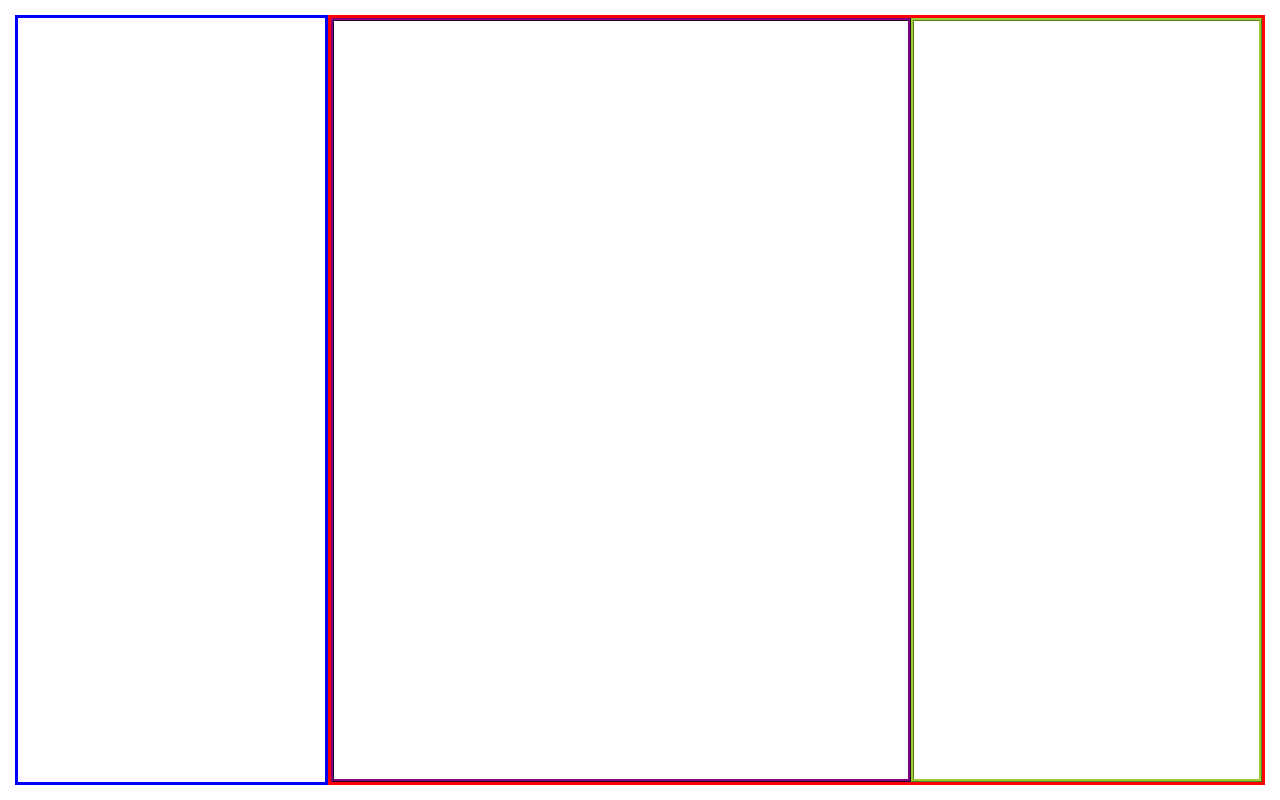
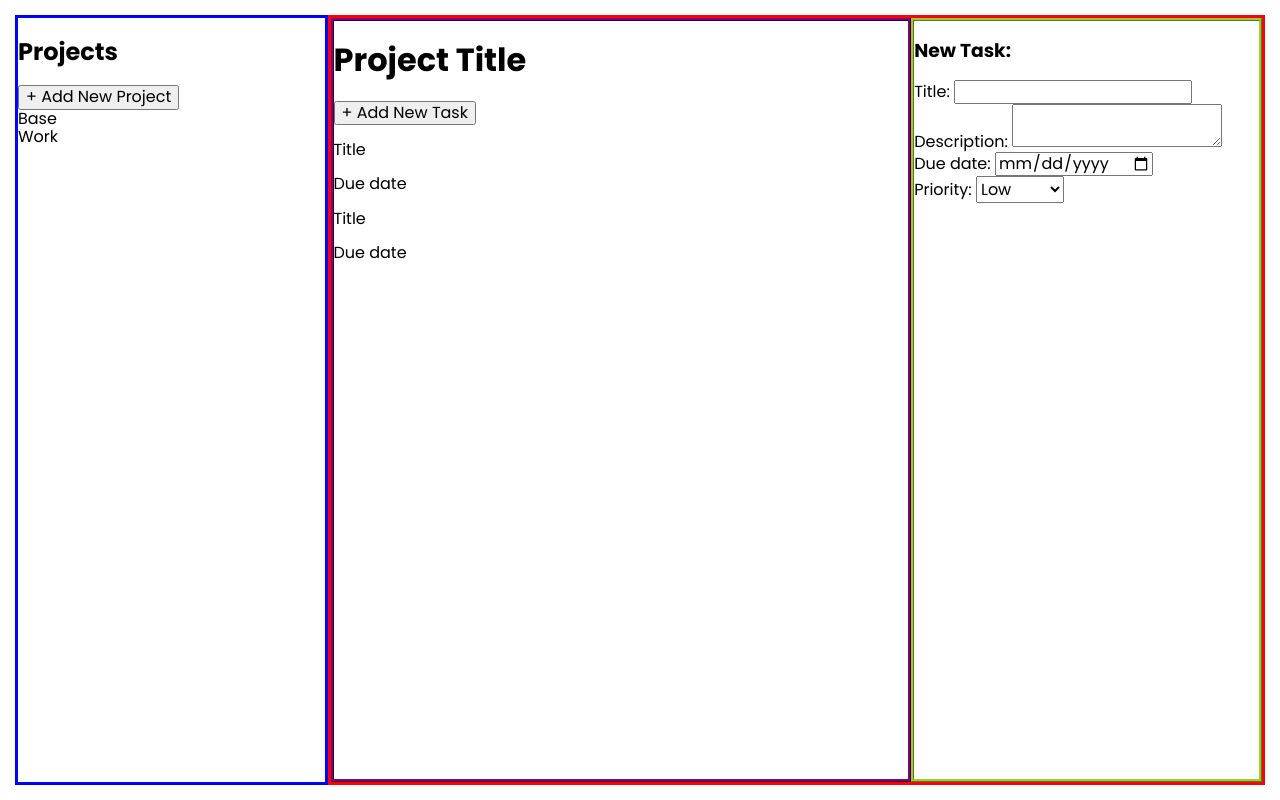
Before and after one commit to AleLoiac/todo-list, a website built with webpack: page src/template.html in a window 1280 px wide. Built offline with nearby package versions, Linux system fonts and the light colour scheme.

Commit message:
Add mockup components and layout structure

```diff
--- a/src/template.html
+++ b/src/template.html
@@ -7,12 +7,53 @@
 </head>
 <body>
     <div class="projects-nav">
+        <h2>Projects</h2>
         <div class="project-list">
+            <button class="add-project-btn">+ Add New Project</button>
+            <div class="project">Base</div>
+            <div class="project">Work</div>
         </div>
     </div>
     <div class="content">
-        <div class="open-project"></div>
-        <div class="new-todo-banner"></div>
+        <div class="open-project">
+            <h1>Project Title</h1>
+            <button class="add-todo-btn">+ Add New Task</button>
+            <div class="todo-list">
+                <div class="todo">
+                    <p>Title</p>
+                    <p>Due date</p>
+                </div>
+                <div class="todo">
+                    <p>Title</p>
+                    <p>Due date</p>
+                </div>
+            </div>
+        </div>
+        <div class="new-todo-banner">
+            <h3>New Task:</h3>
+            <form action="" method="post">
+                <div>
+                    <label for="title">Title:</label>
+                    <input type="text" name="task_title" id="title">
+                </div>
+                <div>
+                    <label for="description">Description:</label>
+                    <textarea name="task_description" id="description"></textarea>
+                </div>
+                <div>
+                    <label for="date">Due date:</label>
+                    <input type="date" name="due_date" id="date">
+                </div>
+                <div>
+                    <label for="priority">Priority:</label>
+                    <select name="task_priority" id="priority">
+                        <option selected>Low</option>
+                        <option>Medium</option>
+                        <option>High</option>
+                    </select>
+                </div>
+            </form>
+        </div>
     </div>
 </body>
 </html>
```
